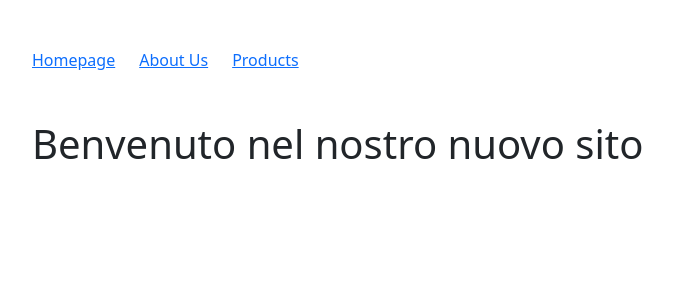
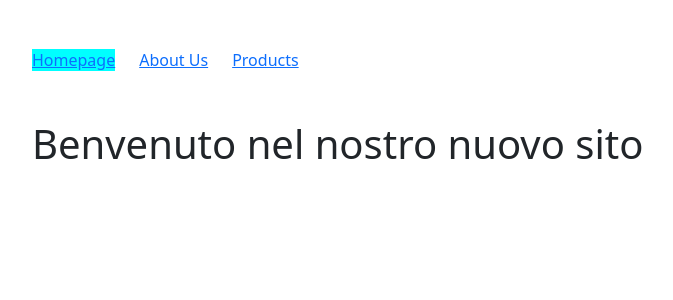
Before and after one commit to Samuele-Finotello/react-router, a React (Vite) app: page / in a window 1280 px wide. Shown: the top 300 px of the page, without its empty margins (50-723 px from the left). Built offline with nearby package versions, Linux system fonts and the light colour scheme.

Commit message:
[add] feat end bonus 2

```diff
--- a/src/index.css
+++ b/src/index.css
@@ -3,3 +3,7 @@ img {
   object-fit: contain;
   width: 100%;
 }
+
+.active {
+  background-color: aqua;
+}
```
